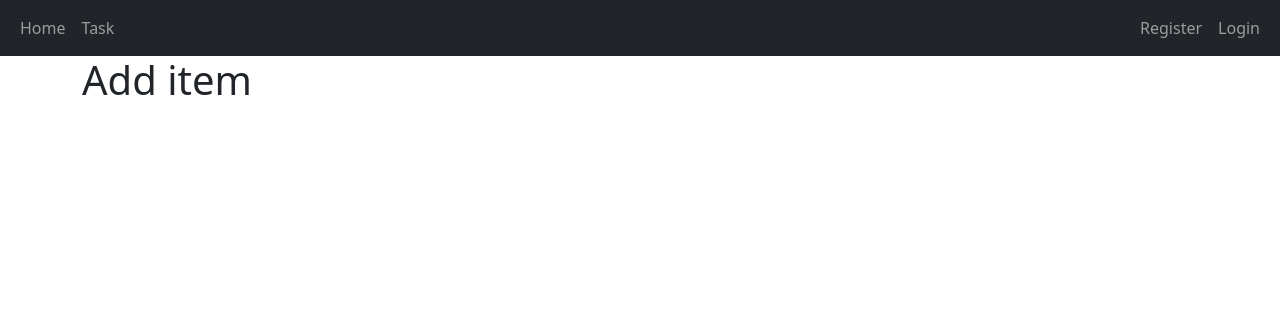
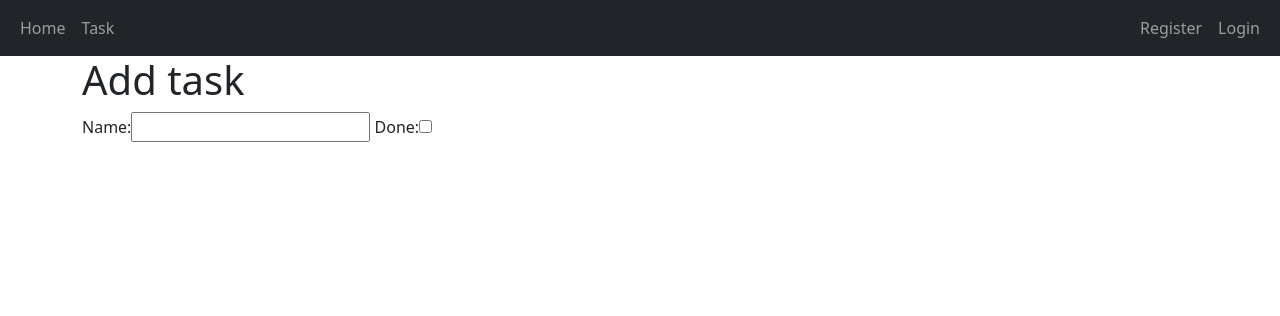
Before and after one commit to JorgenBrattang/DayTasker, a Django app: page /tasks/add/ in a window 1280 px wide. Shown: the top 316 px of the page. Run offline with Django 3.2, Linux system fonts and the light colour scheme.

Commit message:
Add now the form renders properly

```diff
--- /dev/null
+++ b/tasks/forms.py
@@ -0,0 +1,9 @@
+from django import forms
+from .models import Task
+
+
+class AddTask(forms.ModelForm):
+
+    class Meta:
+        model = Task
+        fields = '__all__'
--- a/tasks/views.py
+++ b/tasks/views.py
@@ -1,5 +1,6 @@
 from django.shortcuts import render, redirect
 from .models import Task
+from .forms import AddTask
 
 
 def get_tasks_list(request):
@@ -11,9 +12,8 @@ def get_tasks_list(request):
 
 
 def add_task_form(request):
-    if request.method == 'POST':
-        name = request.POST.get('task_name')
-        done = 'done' in request.POST
-        Task.objects.create(name=name, done=done)
-        return redirect('get_tasks_list')
-    return render(request, 'tasks/add_task_form.html')
+    form = AddTask()
+    context = {
+        'form': form
+    }
+    return render(request, 'tasks/add_task_form.html', context)
--- a/templates/tasks/add_task_form.html
+++ b/templates/tasks/add_task_form.html
@@ -1,9 +1,6 @@
 {% extends 'base.html' %}
 {% block title %}Task List{% endblock %}
 {% block content %}
-<h1>Add item</h1>
-<!-- <form method="POST">
-    {% csrf_token %}
-
-</form> -->
+<h1>Add task</h1>
+{{ form }}
 {% endblock %}
```
